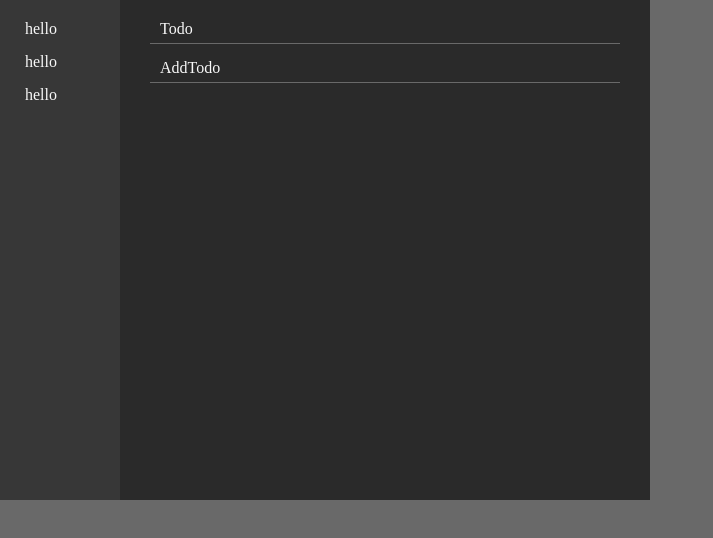
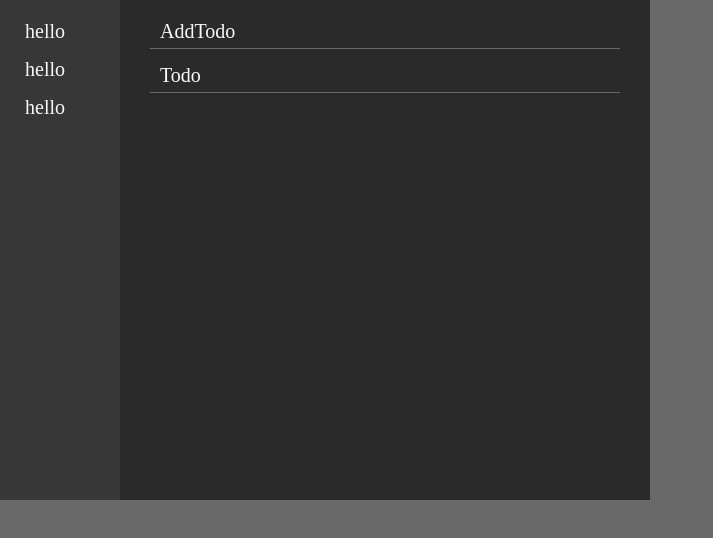
Before and after one commit to Lootmann/MineApps, a React (Create React App) app in the folder misc/chrome-extension/extension-with-react/chrome-ex-react/: page / in a window 1280 px wide. Shown: the top 538 px of the page, without its empty margins (0-713 px from the left). Built offline with nearby package versions, Linux system fonts and the light colour scheme.

Commit message:
misc: chrome-extension - fix font-size for extension

```diff
--- a/misc/chrome-extension/extension-with-react/chrome-ex-react/src/components/Todo.tsx
+++ b/misc/chrome-extension/extension-with-react/chrome-ex-react/src/components/Todo.tsx
@@ -5,8 +5,8 @@ import "../styles/todo.css";
 export function TodoList() {
   return (
     <ul className="todo-list">
+      <AddTodo />
       <Todo />
-      <AddTodo />
     </ul>
   );
 }
--- a/misc/chrome-extension/extension-with-react/chrome-ex-react/src/styles/sidebar.css
+++ b/misc/chrome-extension/extension-with-react/chrome-ex-react/src/styles/sidebar.css
@@ -15,4 +15,6 @@
 #sidebar > ul > li {
   list-style: none;
   padding: 5px 10px;
+
+  font-size: 20px;
 }
--- a/misc/chrome-extension/extension-with-react/chrome-ex-react/src/styles/todo.css
+++ b/misc/chrome-extension/extension-with-react/chrome-ex-react/src/styles/todo.css
@@ -9,6 +9,7 @@
 .todo {
   padding: 5px 10px;
   border-bottom: 1px solid var(--thin-gray);
+  font-size: 20px;
 
   list-style: none;
 }
@@ -16,6 +17,7 @@
 .addtodo {
   padding: 5px 10px;
   border-bottom: 1px solid var(--thin-gray);
+  font-size: 20px;
 
   list-style: none;
 }
```
